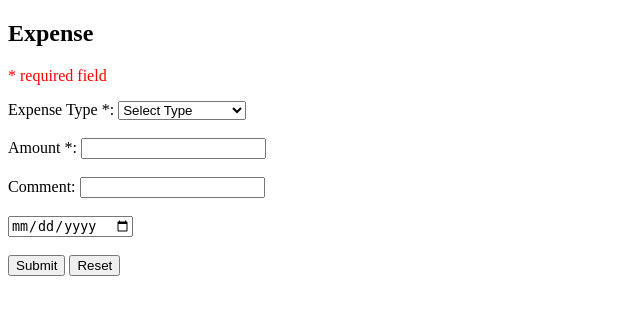
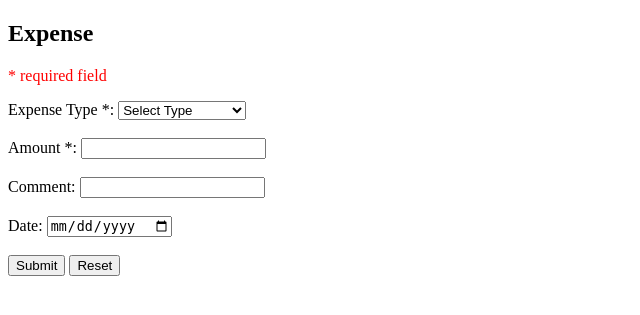
Before and after one commit to mandavkarswap/empire, a PHP site: page /fs/expense.php in a window 1280 px wide. Shown: the top 315 px of the page, without its empty margins (0-640 px from the left). Run offline with PHP 8.4, Linux system fonts and the light colour scheme; data that the repository does not hold is empty; a stand-in replaces the project's code that opens the database connection.

Commit message:
Making date changes on page live  On branch master  Your branch is up-to-date with 'origin/master'.
 Changes to be committed:
	modified:   expense.php

```diff
--- a/fs/expense.php
+++ b/fs/expense.php
@@ -96,7 +96,7 @@ if ($_SERVER["REQUEST_METHOD"] == "POST"
   Comment: <input type="text" name="ct" value="<?php echo $email;?>">
   <br>
   <br>
-  <input type="date" name="dt" >
+  Date: <input type="date" name="dt" >
   <br>
   <br>
   <input type="submit" name="submit" value="Submit">
```
